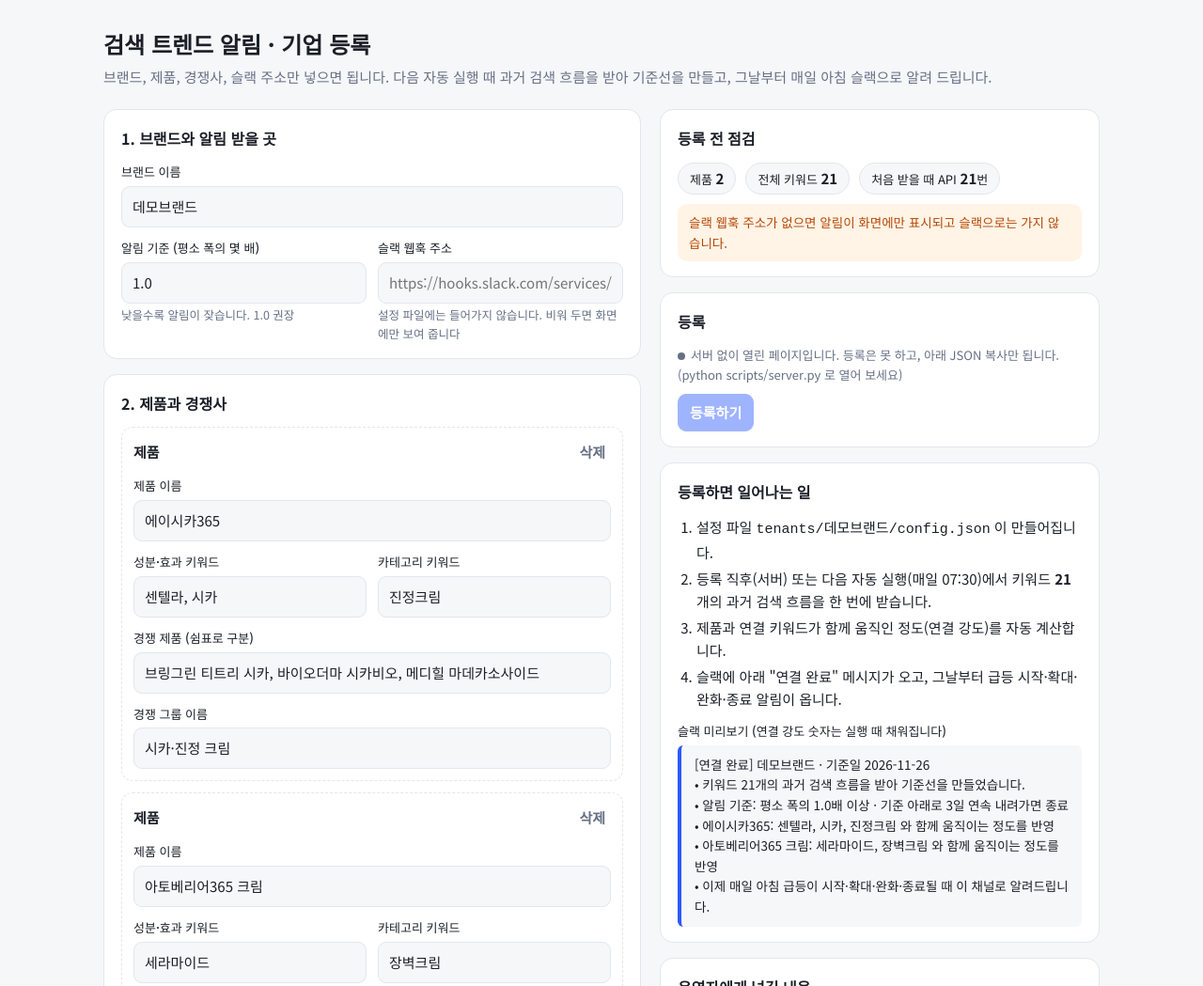
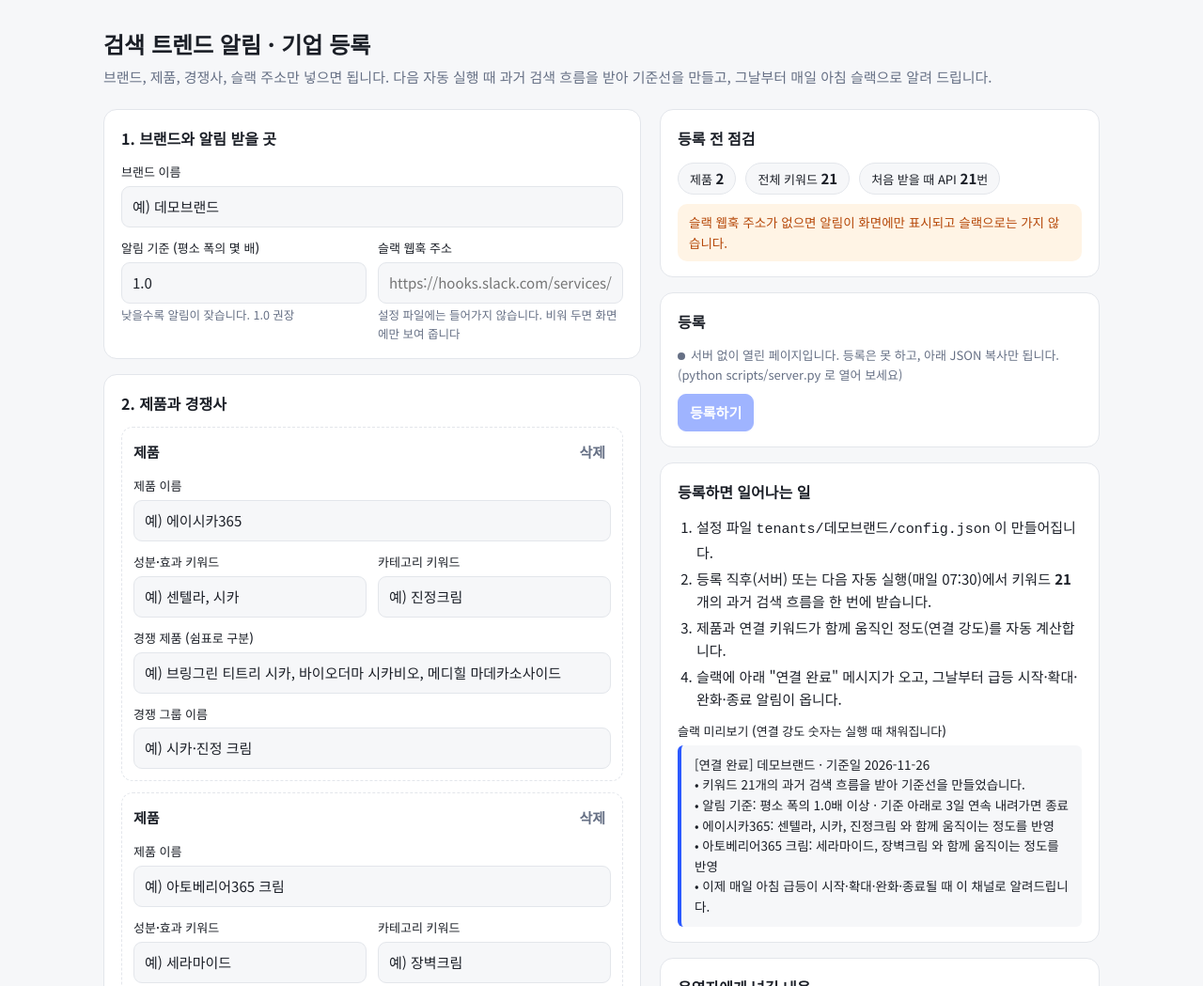
Before and after one commit to hyeonemo/BA-Team-Project, a plain HTML site: page docs/onboard.html in a window 1280 px wide. Shown: the top 1049 px of the page at 94% size. Drawn offline with Linux system fonts and the light colour scheme; no server answers.

Commit message:
입력칸 예시 값 앞에 '예) ' 표시 (등록할 때는 자동으로 뗌)
Co-Authored-By: Claude Sonnet 5.5 <noreply@anthropic.com>
Claude-Session: https://claude.ai/code/session_013zfx4BhVcV27PYJMEUxUh9

```diff
--- a/docs/onboard.html
+++ b/docs/onboard.html
@@ -68,7 +68,7 @@ button:disabled{opacity:.45;cursor:not-allowed}
       <div class="card">
         <h2>1. 브랜드와 알림 받을 곳</h2>
         <label for="brand">브랜드 이름</label>
-        <input id="brand" placeholder="예: 에스트라">
+        <input id="brand" placeholder="예) 에스트라">
         <div class="row">
           <div>
             <label for="thr">알림 기준 (평소 폭의 몇 배)</label>
@@ -92,7 +92,7 @@ button:disabled{opacity:.45;cursor:not-allowed}
       <div class="card">
         <h2>3. 같은 시장의 비교 키워드</h2>
         <label for="extra">추가 키워드 (쉼표로 구분)</label>
-        <textarea id="extra" rows="2" placeholder="예: 트라넥삼산, 레티날, 히알루론산, 수분크림"></textarea>
+        <textarea id="extra" rows="2" placeholder="예) 트라넥삼산, 레티날, 히알루론산, 수분크림"></textarea>
         <p class="hint">시장 전체가 같이 오르는 날(예: 계절, 이슈)을 걸러내는 데 씁니다. 성분·카테고리 키워드와 합쳐 8개 이상이면 좋습니다.</p>
       </div>
     </div>
@@ -152,6 +152,7 @@ button:disabled{opacity:.45;cursor:not-allowed}
 
 <script>
 const $ = s => document.querySelector(s);
+const un = t => (t||"").replace(/^\s*예\)\s*/, "");
 const split = t => (t||"").split(/[,\n，]/).map(x=>x.trim()).filter(Boolean);
 const uniq = a => a.filter((x,i)=>a.indexOf(x)===i);
 const slugify = n => (n.replace(/[^0-9A-Za-z가-힣]+/g,"-").replace(/^-+|-+$/g,"")) || "기업";
@@ -162,16 +163,17 @@ function addProd(v){
   const d = document.createElement("div"); d.className = "prod";
   d.innerHTML = `
     <div class="prod-head"><span>제품</span><button class="link rm">삭제</button></div>
-    <label>제품 이름</label><input class="p-name" placeholder="예: 에이시카365">
+    <label>제품 이름</label><input class="p-name" placeholder="예) 에이시카365">
     <div class="row">
-      <div><label>성분·효과 키워드</label><input class="p-ing" placeholder="예: 센텔라, 시카"></div>
-      <div><label>카테고리 키워드</label><input class="p-cat" placeholder="예: 진정크림"></div>
+      <div><label>성분·효과 키워드</label><input class="p-ing" placeholder="예) 센텔라, 시카"></div>
+      <div><label>카테고리 키워드</label><input class="p-cat" placeholder="예) 진정크림"></div>
     </div>
-    <label>경쟁 제품 (쉼표로 구분)</label><input class="p-comp" placeholder="예: 브링그린 티트리 시카, 바이오더마 시카비오">
-    <label>경쟁 그룹 이름</label><input class="p-lab" placeholder="예: 시카·진정 크림">`;
-  d.querySelector(".p-name").value = v.name||""; d.querySelector(".p-ing").value = (v.ing||[]).join(", ");
-  d.querySelector(".p-cat").value = (v.cat||[]).join(", "); d.querySelector(".p-comp").value = (v.competitors||[]).join(", ");
-  d.querySelector(".p-lab").value = v.competitor_label||"";
+    <label>경쟁 제품 (쉼표로 구분)</label><input class="p-comp" placeholder="예) 브링그린 티트리 시카, 바이오더마 시카비오">
+    <label>경쟁 그룹 이름</label><input class="p-lab" placeholder="예) 시카·진정 크림">`;
+  const E = t => (v._ex && t) ? "예) " + t : t;
+  d.querySelector(".p-name").value = E(v.name||""); d.querySelector(".p-ing").value = E((v.ing||[]).join(", "));
+  d.querySelector(".p-cat").value = E((v.cat||[]).join(", ")); d.querySelector(".p-comp").value = E((v.competitors||[]).join(", "));
+  d.querySelector(".p-lab").value = E(v.competitor_label||"");
   d.querySelector(".rm").onclick = () => { d.remove(); render(); };
   d.addEventListener("input", render);
   $("#prods").appendChild(d);
@@ -179,12 +181,12 @@ function addProd(v){
 
 function collect(){
   const products = [...document.querySelectorAll(".prod")].map(d => ({
-    name: d.querySelector(".p-name").value.trim(),
-    ing: uniq(split(d.querySelector(".p-ing").value)), cat: uniq(split(d.querySelector(".p-cat").value)),
-    competitor_label: d.querySelector(".p-lab").value.trim(), competitors: uniq(split(d.querySelector(".p-comp").value))
+    name: un(d.querySelector(".p-name").value).trim(),
+    ing: uniq(split(un(d.querySelector(".p-ing").value))), cat: uniq(split(un(d.querySelector(".p-cat").value))),
+    competitor_label: un(d.querySelector(".p-lab").value).trim(), competitors: uniq(split(un(d.querySelector(".p-comp").value)))
   })).filter(p => p.name);
   products.forEach(p => { if(!p.competitors.length){ delete p.competitors; delete p.competitor_label } else if(!p.competitor_label) delete p.competitor_label; });
-  return { brand: $("#brand").value.trim(), threshold: parseFloat($("#thr").value)||1.0, products, extra_keywords: uniq(split($("#extra").value)) };
+  return { brand: un($("#brand").value).trim(), threshold: parseFloat($("#thr").value)||1.0, products, extra_keywords: uniq(split(un($("#extra").value))) };
 }
 
 function render(){
@@ -227,10 +229,10 @@ $("#addp").onclick = () => { addProd(); render(); };
 
 function fill(){
   $("#prods").innerHTML = "";
-  $("#brand").value = "데모브랜드"; $("#thr").value = "1.0"; $("#hook").value = "";
-  $("#extra").value = "트라넥삼산, 레티날, PDRN, 히알루론산, 나이아신아마이드, 판테놀, 펩타이드, 수분크림";
-  addProd({name:"에이시카365", ing:["센텔라","시카"], cat:["진정크림"], competitor_label:"시카·진정 크림", competitors:["브링그린 티트리 시카","바이오더마 시카비오","메디힐 마데카소사이드"]});
-  addProd({name:"아토베리어365 크림", ing:["세라마이드"], cat:["장벽크림"], competitors:["제로이드 인텐시브","피지오겔 DMT"]});
+  $("#brand").value = "예) 데모브랜드"; $("#thr").value = "1.0"; $("#hook").value = "";
+  $("#extra").value = "예) 트라넥삼산, 레티날, PDRN, 히알루론산, 나이아신아마이드, 판테놀, 펩타이드, 수분크림";
+  addProd({_ex:true, name:"에이시카365", ing:["센텔라","시카"], cat:["진정크림"], competitor_label:"시카·진정 크림", competitors:["브링그린 티트리 시카","바이오더마 시카비오","메디힐 마데카소사이드"]});
+  addProd({_ex:true, name:"아토베리어365 크림", ing:["세라마이드"], cat:["장벽크림"], competitors:["제로이드 인텐시브","피지오겔 DMT"]});
   render();
 }
 $("#fill").onclick = fill;
```
Also changed, not shown: 1 other file.
